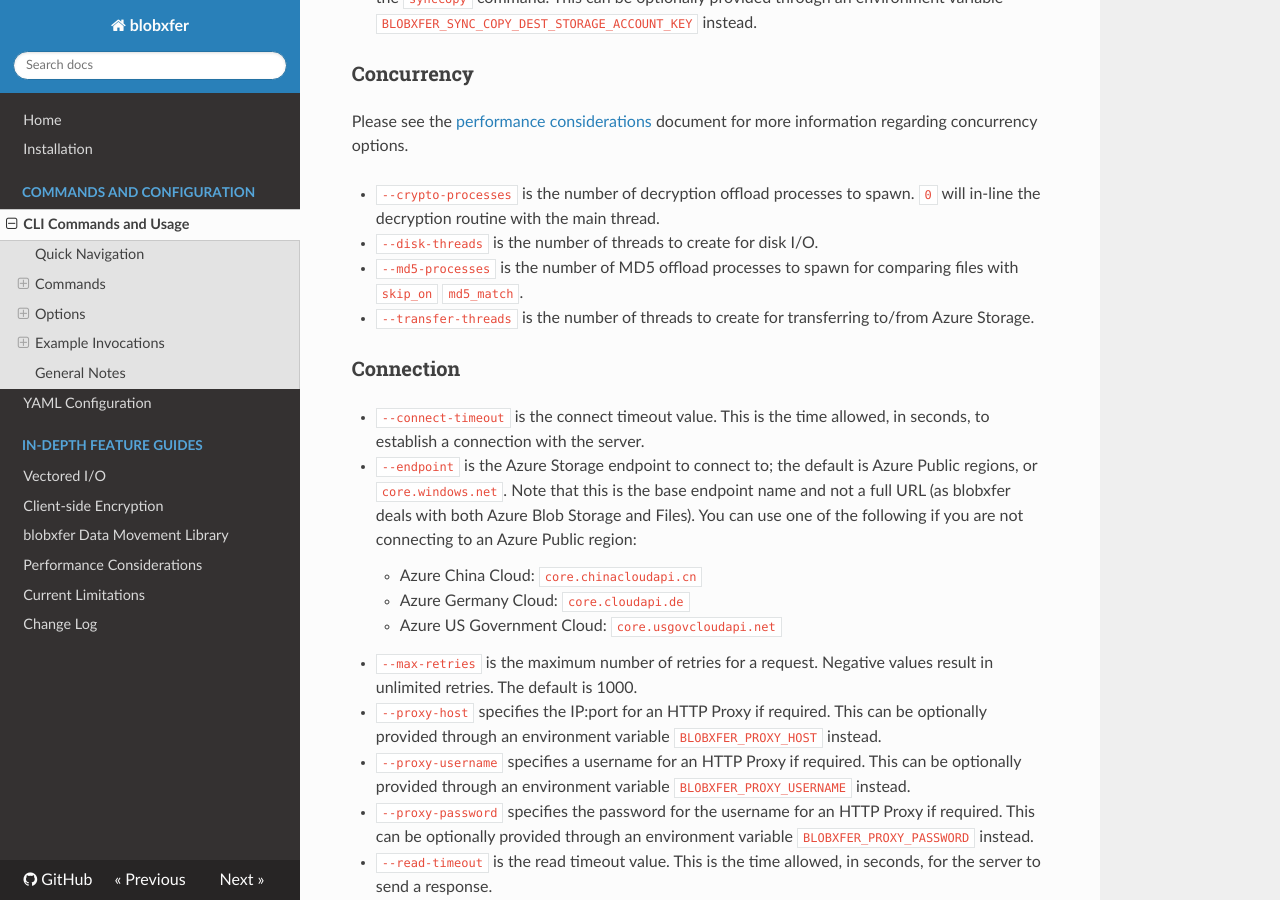
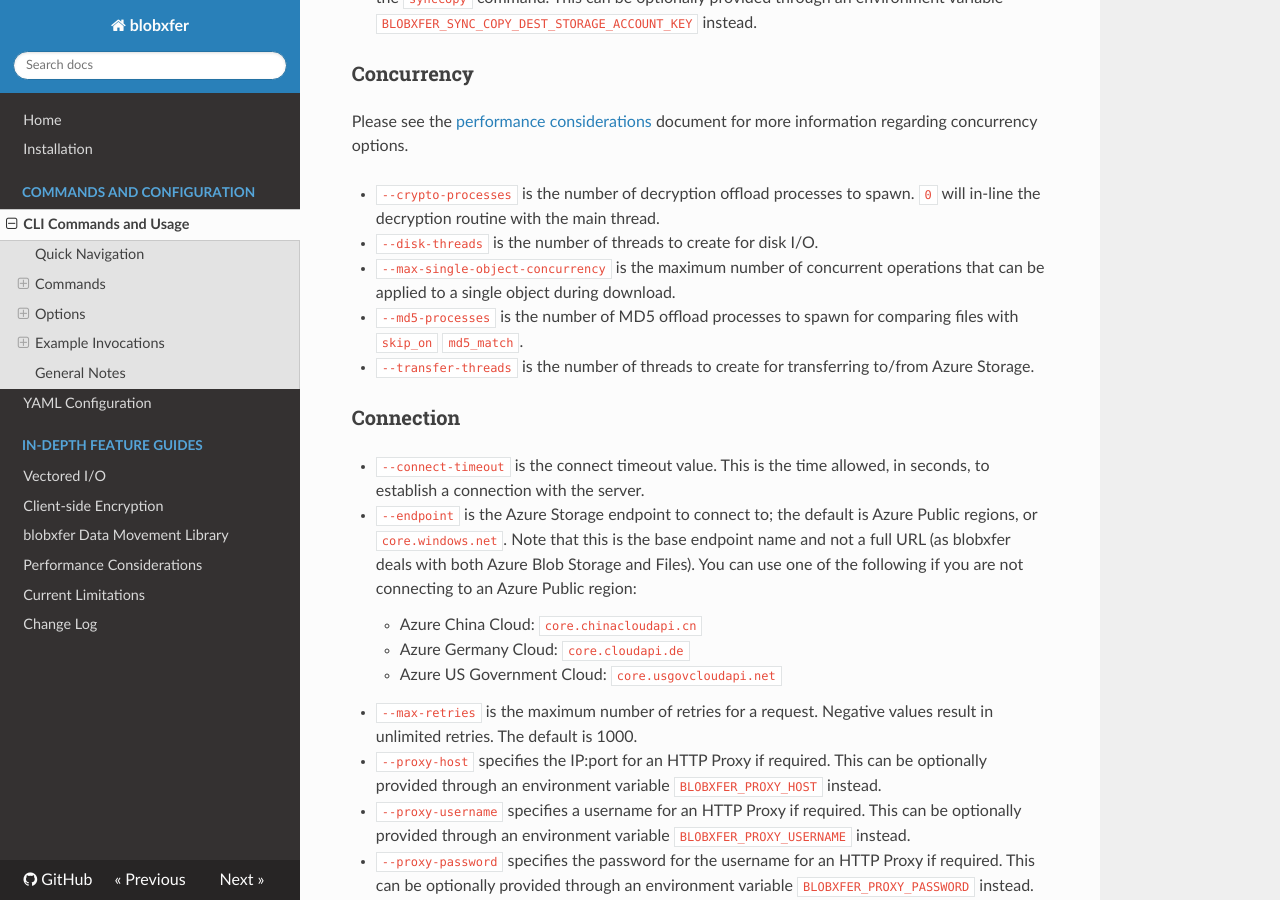
Before and after one commit to Azure/blobxfer, an MkDocs documentation site: the page built from docs/10-cli-usage.md, in a window 1280 px wide and 900 px high, scrolled down 3774 px. Built offline with MkDocs 1.6.1, drawn with Linux system fonts in a browser that asks for light colours; nearby versions of some CDN libraries; old or Windows-style settings are respelled for this version of MkDocs.

```diff
--- a/docs/10-cli-usage.md
+++ b/docs/10-cli-usage.md
@@ -166,6 +166,8 @@
 * `--crypto-processes` is the number of decryption offload processes to spawn.
 `0` will in-line the decryption routine with the main thread.
 * `--disk-threads` is the number of threads to create for disk I/O.
+* `--max-single-object-concurrency` is the maximum number of concurrent
+operations that can be applied to a single object during download.
 * `--md5-processes` is the number of MD5 offload processes to spawn for
 comparing files with `skip_on` `md5_match`.
 * `--transfer-threads` is the number of threads to create for transferring
```
Also changed, not shown: 1 other file.
